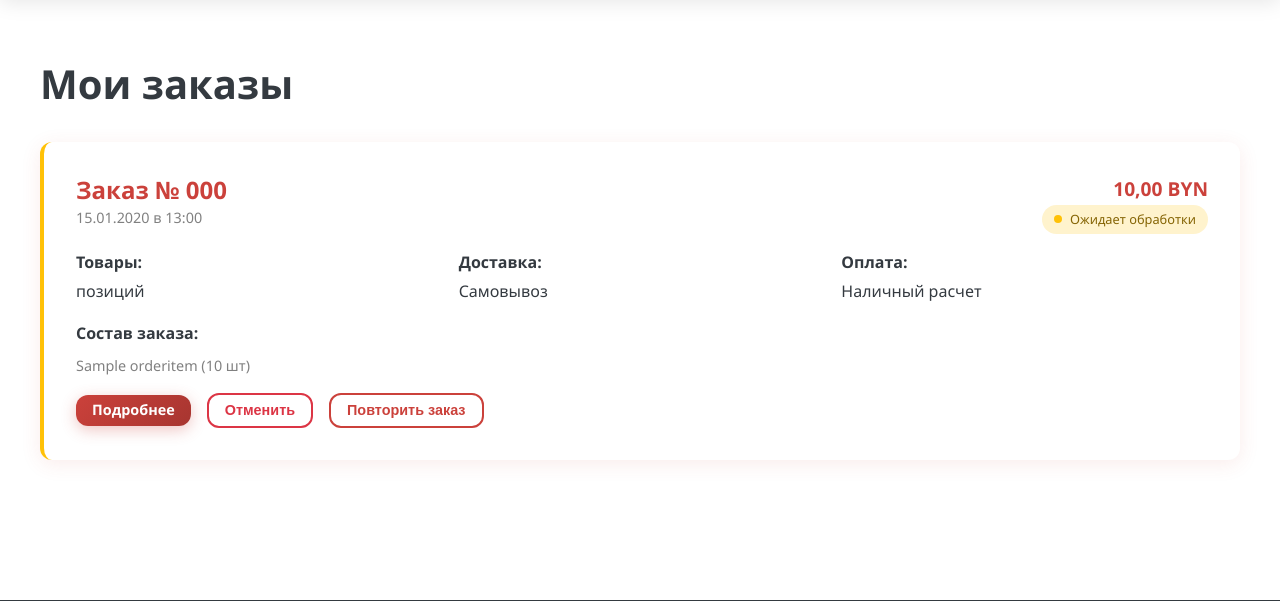
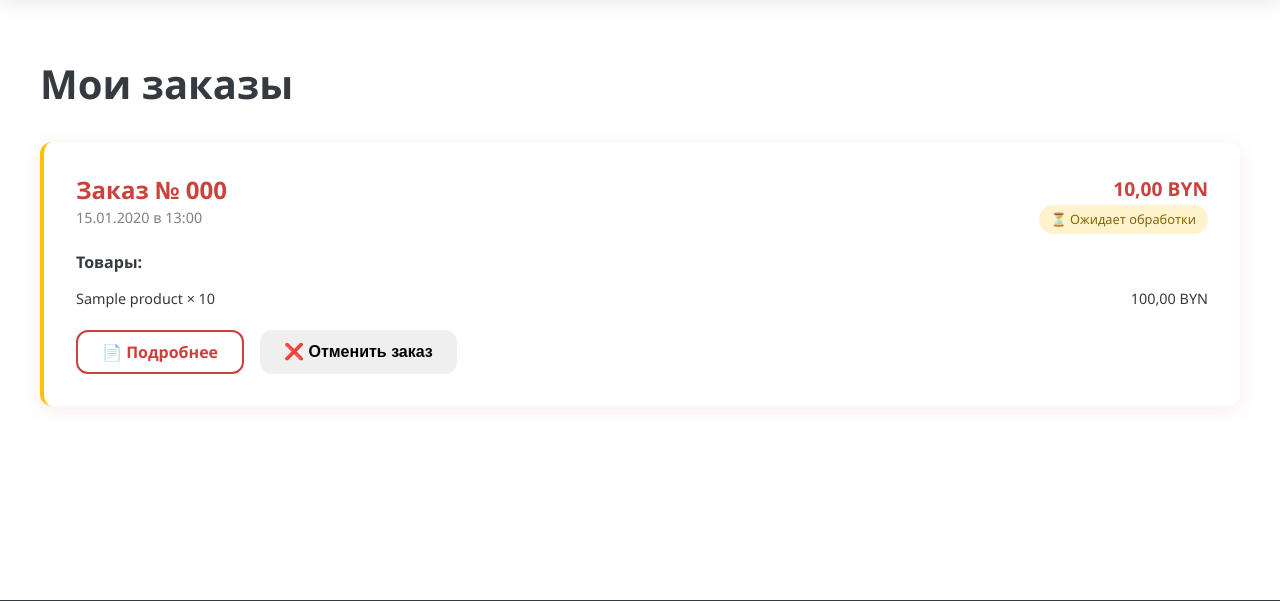
Before and after one commit to ReadySKAHF/gomelzlin, a Django app: page /cart/list/ in a window 1280 px wide. Shown: the part 120-721 px from the top of the page. Run offline with Django 4.2, Linux system fonts and the light colour scheme; a user stored in the database is signed in; tables that the repository leaves empty hold one stand-in row (values such as "Sample post").

Commit message:
Fix status complete in order list.

```diff
--- a/apps/orders/utils.py
+++ b/apps/orders/utils.py
@@ -158,6 +158,7 @@ def get_order_status_display(status):
         'processing': '🔄 В обработке',
         'shipped': '🚚 Отправлен',
         'delivered': '📦 Доставлен',
+        'completed': '🎉 Завершён',
         'cancelled': '❌ Отменен',
         'returned': '↩️ Возвращен',
     }
--- a/templates/accounts/profile.html
+++ b/templates/accounts/profile.html
@@ -314,14 +314,18 @@
                                             {% if order.status == 'processing' %}background: #cce5ff; color: #004085;{% endif %}
                                             {% if order.status == 'shipped' %}background: #d4edda; color: #155724;{% endif %}
                                             {% if order.status == 'delivered' %}background: #d4edda; color: #155724;{% endif %}
+                                            {% if order.status == 'completed' %}background: #c3e6cb; color: #155724;{% endif %}
                                             {% if order.status == 'cancelled' %}background: #f8d7da; color: #721c24;{% endif %}
+                                            {% if order.status == 'returned' %}background: #ffeaa7; color: #856404;{% endif %}
                                         ">
                                             {% if order.status == 'pending' %}⏳ Ожидает обработки{% endif %}
                                             {% if order.status == 'confirmed' %}✅ Подтвержден{% endif %}
                                             {% if order.status == 'processing' %}🔄 В обработке{% endif %}
                                             {% if order.status == 'shipped' %}🚚 Отправлен{% endif %}
                                             {% if order.status == 'delivered' %}📦 Доставлен{% endif %}
+                                            {% if order.status == 'completed' %}🎉 Завершён{% endif %}
                                             {% if order.status == 'cancelled' %}❌ Отменен{% endif %}
+                                            {% if order.status == 'returned' %}↩️ Возвращен{% endif %}
                                         </span>
                                     </div>
                                 </div>
--- a/templates/orders/order_list.html
+++ b/templates/orders/order_list.html
@@ -28,69 +28,72 @@
                             {{ order.total_amount }} BYN
                         </div>
                         <div style="display: inline-flex; align-items: center; gap: 0.5rem; padding: 0.25rem 0.75rem; border-radius: 15px; font-size: 0.8rem; font-weight: 500;
-                                    {% if order.status == 'pending' %}background: #fff3cd; color: #856404;
-                                    {% elif order.status == 'confirmed' %}background: #d1ecf1; color: #0c5460;
-                                    {% elif order.status == 'processing' %}background: #ffeaa7; color: #6c5ce7;
-                                    {% elif order.status == 'shipped' %}background: #fdcb6e; color: #e84393;
-                                    {% elif order.status == 'delivered' or order.status == 'completed' %}background: #d4edda; color: #155724;
-                                    {% elif order.status == 'cancelled' %}background: #f8d7da; color: #721c24;
-                                    {% else %}background: #e2e3e5; color: #6c757d;
-                                    {% endif %}">
-                            <span style="width: 8px; height: 8px; border-radius: 50%; background: {{ order.get_status_display_color }};"></span>
-                            {{ order.get_status_display }}
+                                    {% if order.status == 'pending' %}background: #fff3cd; color: #856404;{% endif %}
+                                    {% if order.status == 'confirmed' %}background: #d1ecf1; color: #0c5460;{% endif %}
+                                    {% if order.status == 'processing' %}background: #cce5ff; color: #004085;{% endif %}
+                                    {% if order.status == 'shipped' %}background: #d4edda; color: #155724;{% endif %}
+                                    {% if order.status == 'delivered' %}background: #d4edda; color: #155724;{% endif %}
+                                    {% if order.status == 'completed' %}background: #c3e6cb; color: #155724;{% endif %}
+                                    {% if order.status == 'cancelled' %}background: #f8d7da; color: #721c24;{% endif %}
+                                    {% if order.status == 'returned' %}background: #ffeaa7; color: #856404;{% endif %}
+                                ">
+                            {% if order.status == 'pending' %}⏳ Ожидает обработки{% endif %}
+                            {% if order.status == 'confirmed' %}✅ Подтвержден{% endif %}
+                            {% if order.status == 'processing' %}🔄 В обработке{% endif %}
+                            {% if order.status == 'shipped' %}🚚 Отправлен{% endif %}
+                            {% if order.status == 'delivered' %}📦 Доставлен{% endif %}
+                            {% if order.status == 'completed' %}🎉 Завершён{% endif %}
+                            {% if order.status == 'cancelled' %}❌ Отменен{% endif %}
+                            {% if order.status == 'returned' %}↩️ Возвращен{% endif %}
                         </div>
                     </div>
                 </div>
 
-                <div style="display: grid; grid-template-columns: 1fr 1fr 1fr; gap: 1rem; margin-bottom: 1rem;">
-                    <div>
-                        <div style="font-weight: bold; margin-bottom: 0.25rem;">Товары:</div>
-                        <div>{{ order.get_items_count }} позиций</div>
-                    </div>
-
-                    <div>
-                        <div style="font-weight: bold; margin-bottom: 0.25rem;">Доставка:</div>
-                        <div>{{ order.get_delivery_method_display }}</div>
-                    </div>
-
-                    <div>
-                        <div style="font-weight: bold; margin-bottom: 0.25rem;">Оплата:</div>
-                        <div>{{ order.get_payment_method_display }}</div>
-                    </div>
-                </div>
-
-                <!-- Краткий список товаров -->
+                <!-- Товары в заказе -->
                 <div style="margin-bottom: 1rem;">
-                    <div style="font-weight: bold; margin-bottom: 0.5rem;">Состав заказа:</div>
-                    <div style="color: var(--secondary-gray); font-size: 0.9rem;">
+                    <strong>Товары:</strong>
+                    <div style="margin-top: 0.5rem;">
                         {% for item in order.items.all|slice:":3" %}
-                            {{ item.product_name }}{% if item.quantity > 1 %} ({{ item.quantity }} шт){% endif %}{% if not forloop.last %}, {% endif %}
+                            <div style="display: flex; justify-content: space-between; padding: 0.25rem 0; font-size: 0.9rem;">
+                                <span>{{ item.product.name }} × {{ item.quantity }}</span>
+                                <span>{{ item.get_total_price }} BYN</span>
+                            </div>
                         {% endfor %}
                         {% if order.items.count > 3 %}
-                            и еще {{ order.items.count|add:"-3" }} товар{{ order.items.count|add:"-3"|pluralize:"ов" }}
+                            <div style="color: var(--secondary-gray); font-size: 0.85rem; margin-top: 0.5rem;">
+                                ... и еще {{ order.items.count|add:"-3" }} позиц{{ order.items.count|add:"-3"|pluralize:"ия,ии,ий" }}
+                            </div>
                         {% endif %}
                     </div>
                 </div>
 
-                <div style="display: flex; gap: 1rem; align-items: center;">
-                    <a href="{{ order.get_absolute_url }}" class="btn btn-primary btn-sm">
-                        Подробнее
+                <!-- Информация о доставке -->
+                {% if order.delivery_method != 'pickup' %}
+                <div style="margin-bottom: 1rem; padding: 0.75rem; background: var(--light-gray); border-radius: 6px; font-size: 0.9rem;">
+                    <strong>Доставка:</strong> {{ order.get_delivery_method_display }}
+                    {% if order.delivery_address %}
+                        <br><span style="color: var(--secondary-gray);">{{ order.delivery_address }}</span>
+                    {% endif %}
+                </div>
+                {% endif %}
+
+                <!-- Кнопки действий -->
+                <div style="display: flex; gap: 1rem; margin-top: 1rem;">
+                    <a href="{{ order.get_absolute_url }}" class="btn btn-outline">
+                        📄 Подробнее
                     </a>
 
-                    {% if order.can_be_cancelled %}
-                    <form method="post" action="{% url 'orders:cancel_order' order.number %}" style="display: inline;">
-                        {% csrf_token %}
-                        <button type="submit" class="btn btn-outline btn-sm"
-                                onclick="return confirm('Вы уверены, что хотите отменить заказ?')"
-                                style="color: #dc3545; border-color: #dc3545;">
-                            Отменить
+                    {% if order.status == 'pending' or order.status == 'confirmed' %}
+                        <button class="btn btn-danger" onclick="cancelOrder('{{ order.number }}')">
+                            ❌ Отменить заказ
                         </button>
-                    </form>
                     {% endif %}
 
-                    <button class="btn btn-outline btn-sm" onclick="repeatOrder('{{ order.number }}')">
-                        Повторить заказ
-                    </button>
+                    {% if order.status == 'delivered' or order.status == 'completed' %}
+                        <button class="btn btn-primary" onclick="reorderItems('{{ order.number }}')">
+                            🔄 Повторить заказ
+                        </button>
+                    {% endif %}
                 </div>
             </div>
             {% endfor %}
@@ -98,53 +101,80 @@
 
         <!-- Пагинация -->
         {% if page_obj.has_other_pages %}
-        <div style="display: flex; justify-content: center; margin-top: 3rem;">
-            <div style="display: flex; gap: 0.5rem; align-items: center;">
+        <div style="display: flex; justify-content: center; margin-top: 2rem;">
+            <div style="display: flex; gap: 0.5rem;">
                 {% if page_obj.has_previous %}
-                    <a href="?page=1" class="btn btn-outline btn-sm">Первая</a>
-                    <a href="?page={{ page_obj.previous_page_number }}" class="btn btn-outline btn-sm">Предыдущая</a>
+                    <a href="?page=1" class="btn btn-outline">« Первая</a>
+                    <a href="?page={{ page_obj.previous_page_number }}" class="btn btn-outline">‹ Предыдущая</a>
                 {% endif %}
 
-                <span style="padding: 0.5rem 1rem; background: var(--light-gray); border-radius: var(--radius);">
+                <span style="padding: 0.5rem 1rem; background: var(--primary-red); color: white; border-radius: 6px;">
                     Страница {{ page_obj.number }} из {{ page_obj.paginator.num_pages }}
                 </span>
 
                 {% if page_obj.has_next %}
-                    <a href="?page={{ page_obj.next_page_number }}" class="btn btn-outline btn-sm">Следующая</a>
-                    <a href="?page={{ page_obj.paginator.num_pages }}" class="btn btn-outline btn-sm">Последняя</a>
+                    <a href="?page={{ page_obj.next_page_number }}" class="btn btn-outline">Следующая ›</a>
+                    <a href="?page={{ page_obj.paginator.num_pages }}" class="btn btn-outline">Последняя »</a>
                 {% endif %}
             </div>
         </div>
         {% endif %}
 
     {% else %}
-        <div style="text-align: center; padding: 4rem; color: var(--secondary-gray);">
+        <div style="text-align: center; padding: 4rem 0;">
             <div style="font-size: 4rem; margin-bottom: 1rem;">📦</div>
-            <h2>У вас пока нет заказов</h2>
-            <p style="margin: 1rem 0;">Сделайте первый заказ в нашем каталоге</p>
-            <a href="{% url 'catalog:product_list' %}" class="btn btn-primary">Перейти к каталогу</a>
+            <h2 style="color: var(--secondary-gray); margin-bottom: 1rem;">У вас пока нет заказов</h2>
+            <p style="color: var(--secondary-gray); margin-bottom: 2rem;">
+                Перейдите в каталог товаров и сделайте первый заказ
+            </p>
+            <a href="{% url 'products:category_list' %}" class="btn btn-primary">
+                🛍️ Перейти к покупкам
+            </a>
         </div>
     {% endif %}
 </div>
 
 <script>
-function repeatOrder(orderNumber) {
-    if (confirm('Добавить все товары из заказа № ' + orderNumber + ' в корзину?')) {
-        // Здесь можно добавить AJAX-запрос для повторения заказа
-        fetch('/order/' + orderNumber + '/repeat/', {
+function cancelOrder(orderNumber) {
+    if (confirm('Вы уверены, что хотите отменить заказ?')) {
+        fetch(`/orders/${orderNumber}/cancel/`, {
             method: 'POST',
             headers: {
-                'X-CSRFToken': '{{ csrf_token }}',
+                'X-CSRFToken': document.querySelector('[name=csrfmiddlewaretoken]').value,
                 'Content-Type': 'application/json',
-            }
+            },
         })
         .then(response => response.json())
         .then(data => {
             if (data.success) {
-                alert('Товары добавлены в корзину!');
-                window.location.href = '/cart/';
+                location.reload();
             } else {
-                alert('Ошибка: ' + data.message);
+                alert(data.message || 'Не удалось отменить заказ');
+            }
+        })
+        .catch(error => {
+            console.error('Error:', error);
+            alert('Произошла ошибка при отмене заказа');
+        });
+    }
+}
+
+function reorderItems(orderNumber) {
+    if (confirm('Добавить товары из этого заказа в корзину?')) {
+        fetch(`/orders/${orderNumber}/reorder/`, {
+            method: 'POST',
+            headers: {
+                'X-CSRFToken': document.querySelector('[name=csrfmiddlewaretoken]').value,
+                'Content-Type': 'application/json',
+            },
+        })
+        .then(response => response.json())
+        .then(data => {
+            if (data.success) {
+                alert('Товары добавлены в корзину');
+                // window.location.href = '/orders/';
+            } else {
+                alert(data.message || 'Не удалось добавить товары в корзину');
             }
         })
         .catch(error => {
@@ -155,26 +185,4 @@ function repeatOrder(orderNumber) {
 }
 </script>
 
-<style>
-.btn-sm {
-    padding: 0.5rem 1rem;
-    font-size: 0.9rem;
-}
-
-@media (max-width: 768px) {
-    .container > div > div {
-        grid-template-columns: 1fr !important;
-    }
-
-    .order-actions {
-        flex-direction: column;
-        gap: 0.5rem;
-    }
-
-    .order-actions .btn {
-        width: 100%;
-        justify-content: center;
-    }
-}
-</style>
 {% endblock %}
```
